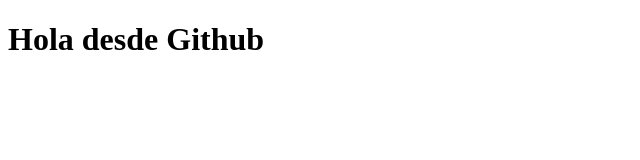
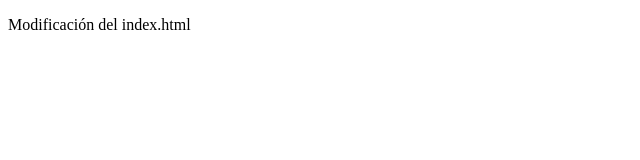
Before and after one commit to EduardoMVirgilio/nucba-5017-ejemplo, a plain HTML site: page index.html in a window 1280 px wide. Shown: the whole page, without its empty margins (0-640 px from the left). Drawn offline with Linux system fonts and the light colour scheme.

Commit message:
Update index.html

```diff
--- a/index.html
+++ b/index.html
@@ -8,7 +8,7 @@
 </head>
 
 <body>
-    <h1>Hola desde Github</h1>
+    <p>Modificación del index.html</p>
 </body>
 
 </html>
```
